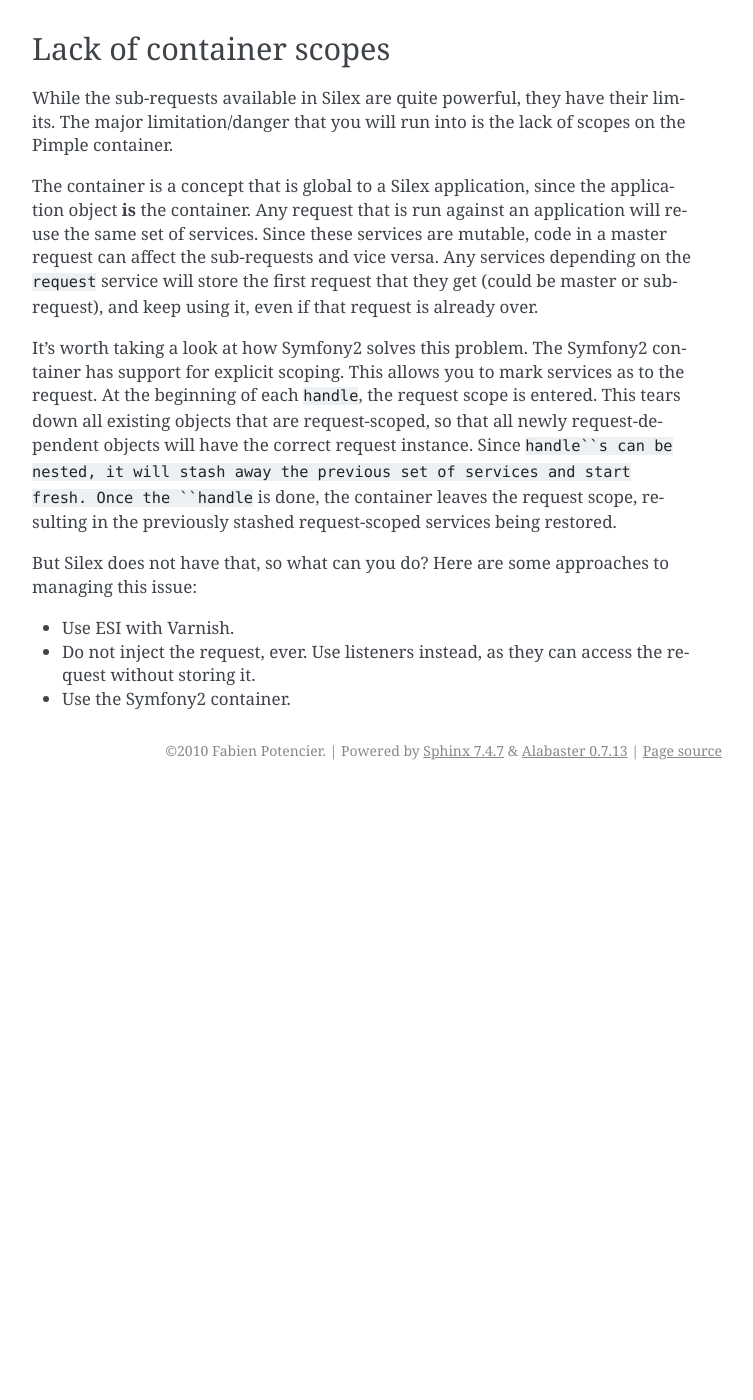
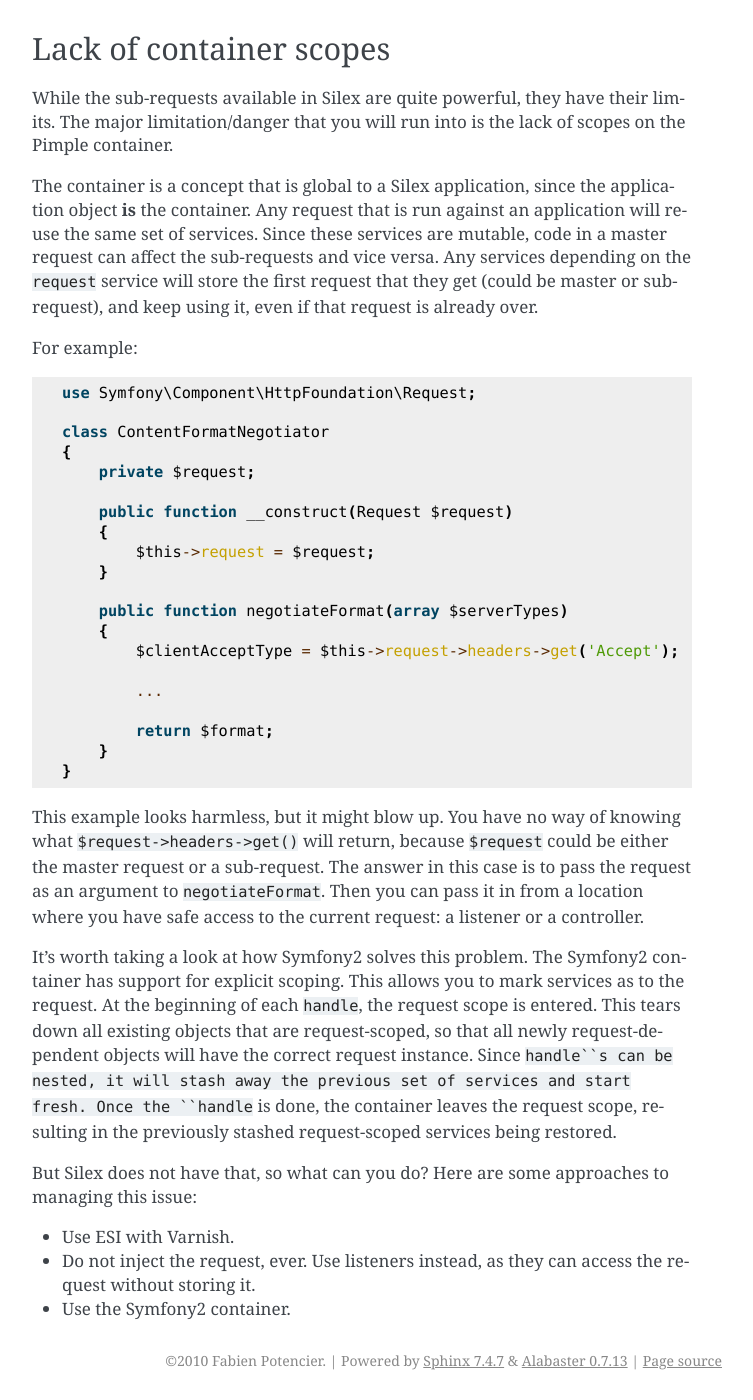
Before and after one commit to silexphp/Silex, a Sphinx documentation site: the page built from doc/cookbook/sub_requests.rst, in a window 1280 px wide and 1400 px high, scrolled down 2655 px. Shown: the whole window, without its empty margins (388-1141 px from the left). Built offline with Sphinx 7.4.7, drawn with Linux system fonts in a browser that asks for light colours; before the commit the page ends 3445 px from its top, so only the background shows below that.

Commit message:
Add an example illustrating the sub-request container problem

```diff
--- a/doc/cookbook/sub_requests.rst
+++ b/doc/cookbook/sub_requests.rst
@@ -142,6 +142,36 @@ Any services depending on the ``request`` service will store the first request
 that they get (could be master or sub-request), and keep using it, even if
 that request is already over.
 
+For example::
+
+    use Symfony\Component\HttpFoundation\Request;
+
+    class ContentFormatNegotiator
+    {
+        private $request;
+
+        public function __construct(Request $request)
+        {
+            $this->request = $request;
+        }
+
+        public function negotiateFormat(array $serverTypes)
+        {
+            $clientAcceptType = $this->request->headers->get('Accept');
+
+            ...
+
+            return $format;
+        }
+    }
+
+This example looks harmless, but it might blow up. You have no way of knowing
+what ``$request->headers->get()`` will return, because ``$request`` could be
+either the master request or a sub-request. The answer in this case is to pass
+the request as an argument to ``negotiateFormat``. Then you can pass it in
+from a location where you have safe access to the current request: a listener
+or a controller.
+
 It's worth taking a look at how Symfony2 solves this problem. The Symfony2
 container has support for explicit scoping. This allows you to mark services
 as to the request. At the beginning of each ``handle``, the request scope is
```
